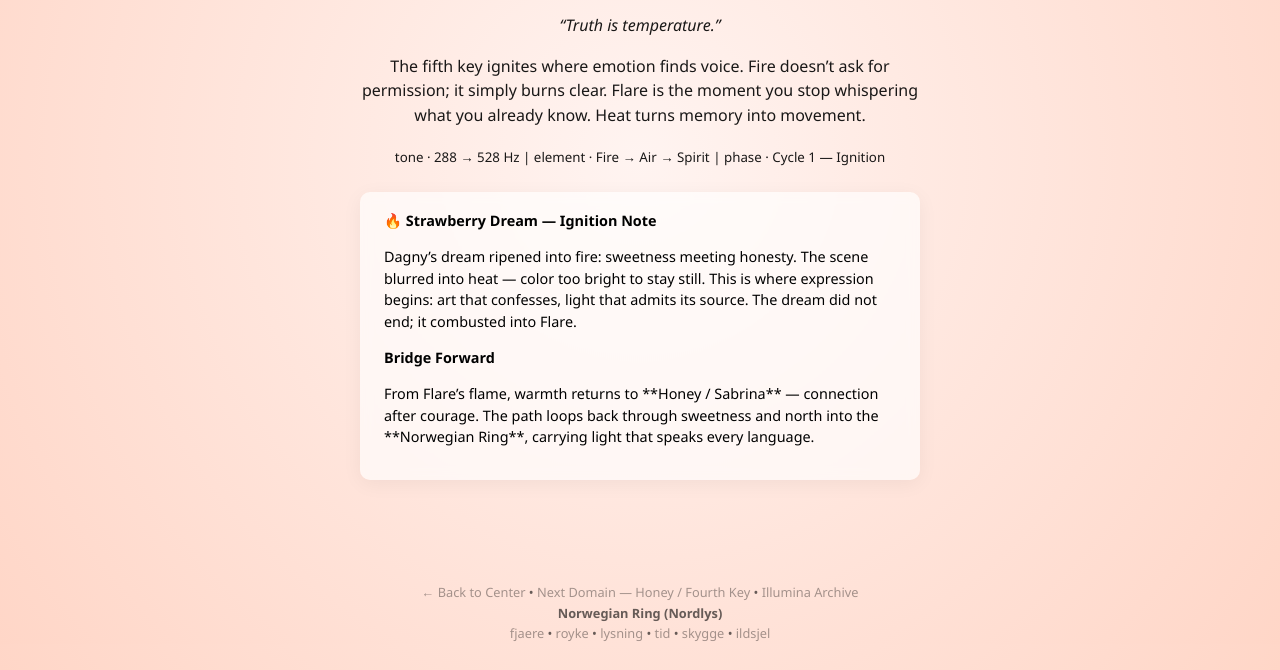
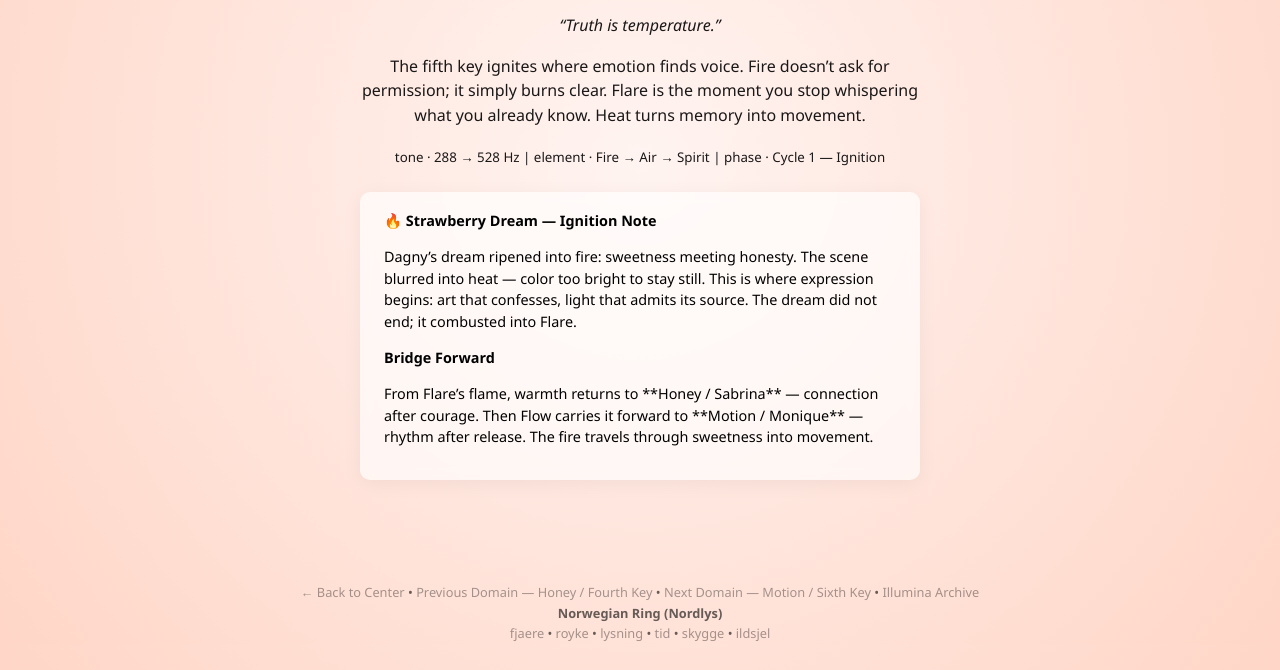
Before and after one commit to tcarrw/flare, a plain HTML site: page index.html in a window 1280 px wide. Shown: the part 272-942 px from the top of the page. Drawn offline with Linux system fonts and the light colour scheme.

Commit message:
Update index.html

```diff
--- a/index.html
+++ b/index.html
@@ -3,7 +3,7 @@
 <head>
 <meta charset="utf-8"/>
 <meta name="viewport" content="width=device-width,initial-scale=1"/>
-<title>flare.plnt.earth — The Fifth Key / Miley (Fire)</title>
+<title>flare.plnt.earth — Fifth Key / Miley (Fire)</title>
 <style>
 html,body{
   margin:0;
@@ -15,15 +15,14 @@ h1{margin-top:4vh;font-weight:400;letter-spacing:.08em;}
   display:block;margin:6vh auto 0 auto;
   font-size:6vw;
   animation:pulse 5s ease-in-out infinite;
+  transform-origin:center;
 }
 @keyframes pulse{
   0%,100%{transform:scale(1);opacity:.9;}
-  50%{transform:scale(1.08);opacity:1;}
+  50%{transform:scale(1.04);opacity:1;}
 }
 main{
-  margin:0 auto;
-  width:90%;max-width:560px;
-  padding-bottom:8vh;
+  margin:0 auto;width:90%;max-width:560px;padding-bottom:8vh;
 }
 #text{
   font-size:1em;line-height:1.55em;opacity:.9;margin-bottom:1.4em;
@@ -31,8 +30,7 @@ main{
 section.note{
   background:rgba(255,255,255,0.65);
   backdrop-filter:blur(6px);
-  padding:18px 24px;
-  border-radius:10px;
+  padding:18px 24px;border-radius:10px;
   box-shadow:0 4px 20px rgba(0,0,0,0.05);
   font-size:0.9em;line-height:1.5em;
   margin-top:1.4em;text-align:left;
@@ -80,17 +78,17 @@ section.note strong{display:block;margin-bottom:.3em;}
 
     <strong>Bridge Forward</strong>
     <p>
-      From Flare’s flame, warmth returns to **Honey / Sabrina** —
-      connection after courage.
-      The path loops back through sweetness and north into the **Norwegian Ring**,
-      carrying light that speaks every language.
+      From Flare’s flame, warmth returns to **Honey / Sabrina** — connection after courage.
+      Then Flow carries it forward to **Motion / Monique** — rhythm after release.
+      The fire travels through sweetness into movement.
     </p>
   </section>
 </main>
 
 <div id="footer">
   <a href="https://center.plnt.earth" target="_blank">← Back to Center</a> •
-  <a href="https://honey.plnt.earth" target="_blank">Next Domain — Honey / Fourth Key</a> •
+  <a href="https://honey.plnt.earth" target="_blank">Previous Domain — Honey / Fourth Key</a> •
+  <a href="https://motion.plnt.earth" target="_blank">Next Domain — Motion / Sixth Key</a> •
   <a href="https://illumina.plnt.earth" target="_blank">Illumina Archive</a><br/>
   <strong>Norwegian Ring (Nordlys)</strong><br/>
   <a href="https://fjaere.plnt.earth" target="_blank">fjaere</a> •
```
